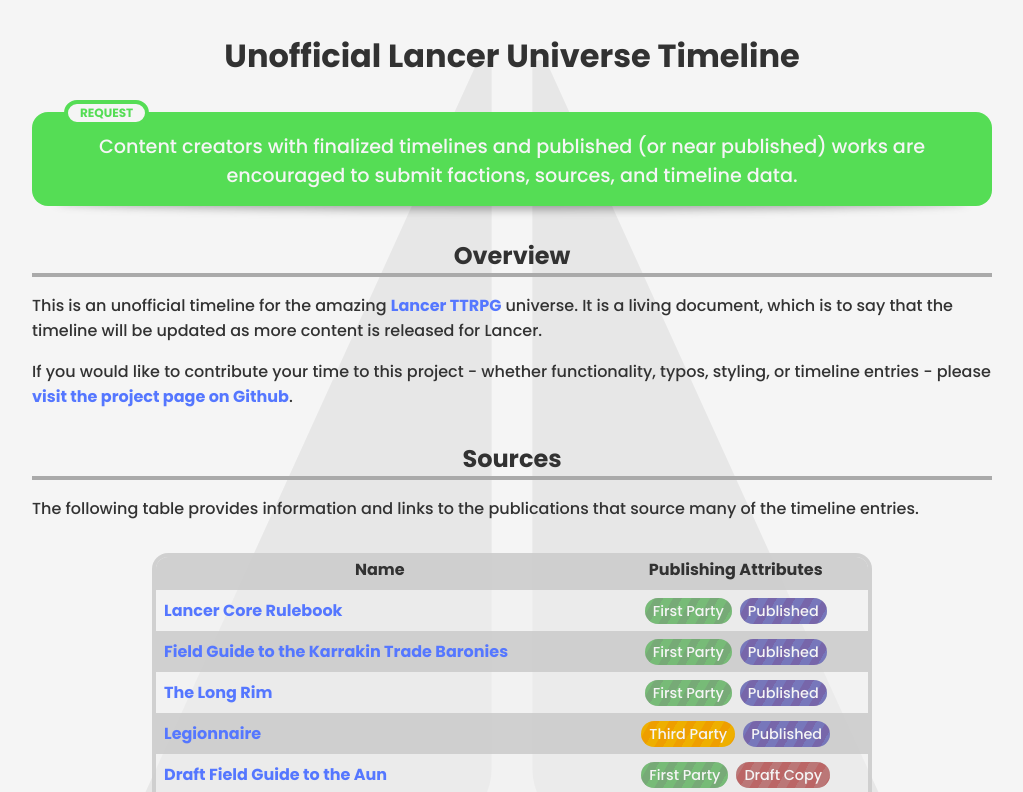
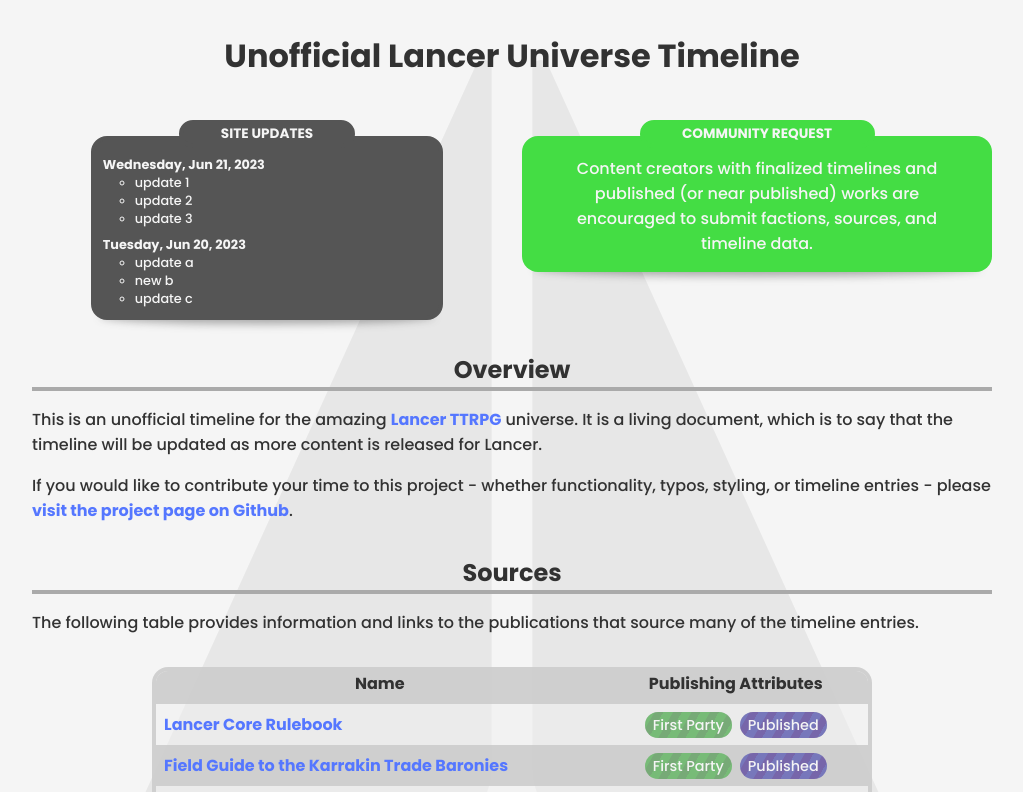
Before and after one commit to rishenko/react-lancer-timeline, a React (Create React App) app: page / in a window 1280 px wide. Shown: the top 792 px of the page, without its empty margins (128-1151 px from the left). Built offline with nearby package versions, Linux system fonts and the light colour scheme.

Commit message:
first pass adding site updates

```diff
--- a/src/App.css
+++ b/src/App.css
@@ -135,32 +135,52 @@
   margin-bottom: 2rem;
 }
 
-.intro .notice {
+.intro #site-messages {
+  display: grid;
+  grid-template-columns: 1fr 1fr;
+  grid-gap: 20px;
+  width: 60rem;
+  margin-left: auto;
+  margin-right: auto;
+  margin-bottom: 2rem;
+  max-height: 20rem;
+}
+
+.intro #site-messages div#notice-container {
+    --notice-color: #4d4;
+    --sources-color-dark: rgba(200, 200, 200);
+    position:relative;
+}
+
+.intro #site-messages div#notice-container h3 {
+    font-size: .9rem;
+    background-color: var(--notice-color);
+    padding: 0 .75rem 0  .75rem;
+    border-radius: 1rem;
+    font-weight: bold;
+    font-size: .85rem;
+    border: .25rem solid var(--notice-color);
+    width: 50%;
+    top: .25rem;
+    margin: 0 auto;
+    color: var(--bgColor);
+  transform: translate(0, .5rem);
+  z-index: 1;
+}
+
+.intro #site-messages div#notice-container .notice {
   border-radius: 1rem;
   padding: 1.25rem 2rem 1rem 2rem;
   align-content: center;
   text-align: center;
-  font-size: 1.2rem;
+  font-size: 1rem;
   font-weight: 100%;
   position: relative;
-  margin: 2rem 0 2rem 0;
   color: var(--bgColor);
   background: var(--notice-color);
 }
 
-.intro .notice::before {
-  position: absolute;
-  display: block;
-  padding: 0 .75rem 0  .75rem;
-  border-radius: 1rem;
-  font-weight: bold;
-  font-size: .75rem;
-  border: .25rem solid var(--notice-color);
-  background: var(--bgColor);
-  color: var(--notice-color);
-}
-
-.intro .notice::after {
+.intro #site-messages div#notice-container .notice::after {
   content: "";
   display: block;
   position: absolute;
@@ -175,22 +195,12 @@
   bottom: 0.25rem;
 }
 
-.intro .notice.site-status {
+.intro #site-messages div#notice-container .notice.site-status {
   --notice-color: #D55;
 }
 
-.intro .notice.site-status::before {
+.intro #site-messages div#notice-container .notice.site-status::before {
   content: "SITE STATUS";
-  transform: translate(0, -2rem);
-}
-
-.intro .notice.request {
-  --notice-color: #5D5;
-
-}
-
-.intro .notice.request::before {
-  content: "REQUEST";
   transform: translate(0, -2rem);
 }
 
--- a/src/App.js
+++ b/src/App.js
@@ -7,6 +7,7 @@
 import Timeline from './Timeline';
 import SourceTable from './SourceTable';
 import {ActionMessageContext} from './ActionMessageContext.js';
+import SiteUpdates from './SiteUpdates';
 import './App.css';
 
 function App() {
@@ -87,8 +88,14 @@
       <div id="action-message" ref={actionMessageRef}>{actionMessage["message"]}</div>
       <h1>Unofficial Lancer Universe Timeline</h1>
       <div className="intro">
-        {/* <div className="notice site-status"></div> */}
-        <div className="notice request">Content creators with finalized timelines and published (or near published) works are encouraged to submit factions, sources, and timeline data.</div>
+        <div id="site-messages">
+          <SiteUpdates />
+          <div id="notice-container">
+            <h3>COMMUNITY REQUEST</h3>
+          {/* <div className="notice site-status"></div> */}
+          <div className="notice request">Content creators with finalized timelines and published (or near published) works are encouraged to submit factions, sources, and timeline data.</div>
+          </div>
+        </div>
         <div className="overview">
           <h2>Overview</h2>
           <p>
--- /dev/null
+++ b/src/SiteUpdates.css
@@ -0,0 +1,69 @@
+div#site-updates-container {
+    --sources-color-dark: #555;
+    width: 75%;
+    position: relative;
+    margin: 0 auto;
+}
+
+div#site-updates-container::after {
+    content: "";
+    display: block;
+    position: absolute;
+    width: 95%;
+    height: 1rem;
+    background: rgba(50, 50, 50, 0.4);
+    left: 50%;
+    border-radius: 50%;
+    filter: blur(4px);
+    transform: translate(-50%, 50%);
+    z-index: -1;
+    bottom: 0.25rem;
+
+  }
+
+div#site-updates-container h3 {
+    font-size: .9rem;
+    background-color: var(--sources-color-dark);
+    padding: 0 .75rem 0  .75rem;
+    border-radius: 1rem;
+    font-weight: bold;
+    font-size: .85rem;
+    border: .25rem solid var(--sources-color-dark);
+    width: 50%;
+    top: .25rem;
+    margin: 0 auto;
+    color: var(--bgColor);
+  transform: translate(0, .5rem);
+  z-index: 1;
+}
+
+div#site-updates {
+    border-radius: 1rem;
+    margin: 0 auto;
+    padding-top: 1rem;
+    position: relative;
+    border: .25rem solid var(--sources-color-dark);
+    background-color: var(--sources-color-dark);
+    max-height: 15rem;
+    overflow: hidden;
+    color: var(--bgColor);
+}
+
+
+div#site-updates ul.site-updates-list {
+    max-height: 10rem;
+    overflow-y: auto;
+}
+
+div#site-updates ul li.update {
+    list-style: none;
+    list-style-position: 0;
+    font-size: .8rem;
+    margin-left: .5rem;
+    margin-bottom: .5rem;
+    font-weight: bold;
+}
+
+div#site-updates ul li.update li {
+    font-weight: normal;
+}
--- /dev/null
+++ b/src/SiteUpdates.js
@@ -0,0 +1,31 @@
+import React from 'react';
+import './SiteUpdates.css';
+import updateData from './site-update-details.json';
+
+function SiteUpdates() {
+    return (
+        <div id="site-updates-container">
+            <h3>SITE UPDATES</h3>
+            <div id="site-updates">
+                <ul className="site-updates-list">
+                    {updateData.updates.sort((a, b) => { return new Date(b.date) - new Date(a.date) }).map((update, idx) => {
+                        const options = { weekday: 'long', year: 'numeric', month: 'short', day: 'numeric' };
+                        const dateString = new Date(update.date).toLocaleDateString('en-us', options);
+                        return (
+                            <li key={`update-${idx}`} className='update'>
+                                <div className='date'>{dateString}</div>
+                                <ul>
+                                    {update.details.map((detail, idxD) => {
+                                        return <li key={`update-${idx}-${idxD}`}>{detail}</li>
+                                    })}
+                                </ul>
+                            </li>
+                        );
+                    })}
+                </ul>
+            </div>
+        </div>
+    );
+}
+
+export default SiteUpdates;
--- /dev/null
+++ b/src/site-update-details.json
@@ -0,0 +1,52 @@
+{
+    "updates": [
+        {
+            "date": "2023-06-20T18:25:43.511Z",
+            "details": [
+                "update a", "new b", "update c"
+            ]
+        },
+        {
+            "date": "2023-06-21T08:25:43.511Z",
+            "details": [
+                "update 1", "update 2", "update 3"
+            ]
+        },
+        {
+            "date": "2023-06-19T08:25:43.511Z",
+            "details": [
+                "update 1a", "update 2a", "update 3a", "update 4a"
+            ]
+        },
+        {
+            "date": "2023-06-19T08:25:43.511Z",
+            "details": [
+                "update 1a", "update 2a", "update 3a", "update 4a"
+            ]
+        },
+        {
+            "date": "2023-06-19T08:25:43.511Z",
+            "details": [
+                "update 1a", "update 2a", "update 3a", "update 4a"
+            ]
+        },
+        {
+            "date": "2023-06-19T08:25:43.511Z",
+            "details": [
+                "update 1a", "update 2a", "update 3a", "update 4a"
+            ]
+        },
+        {
+            "date": "2023-06-19T08:25:43.511Z",
+            "details": [
+                "update 1a", "update 2a", "update 3a", "update 4a"
+            ]
+        },
+        {
+            "date": "2023-06-19T08:25:43.511Z",
+            "details": [
+                "update 1a", "update 2a", "update 3a", "update 4a"
+            ]
+        }
+    ]
+}
```
